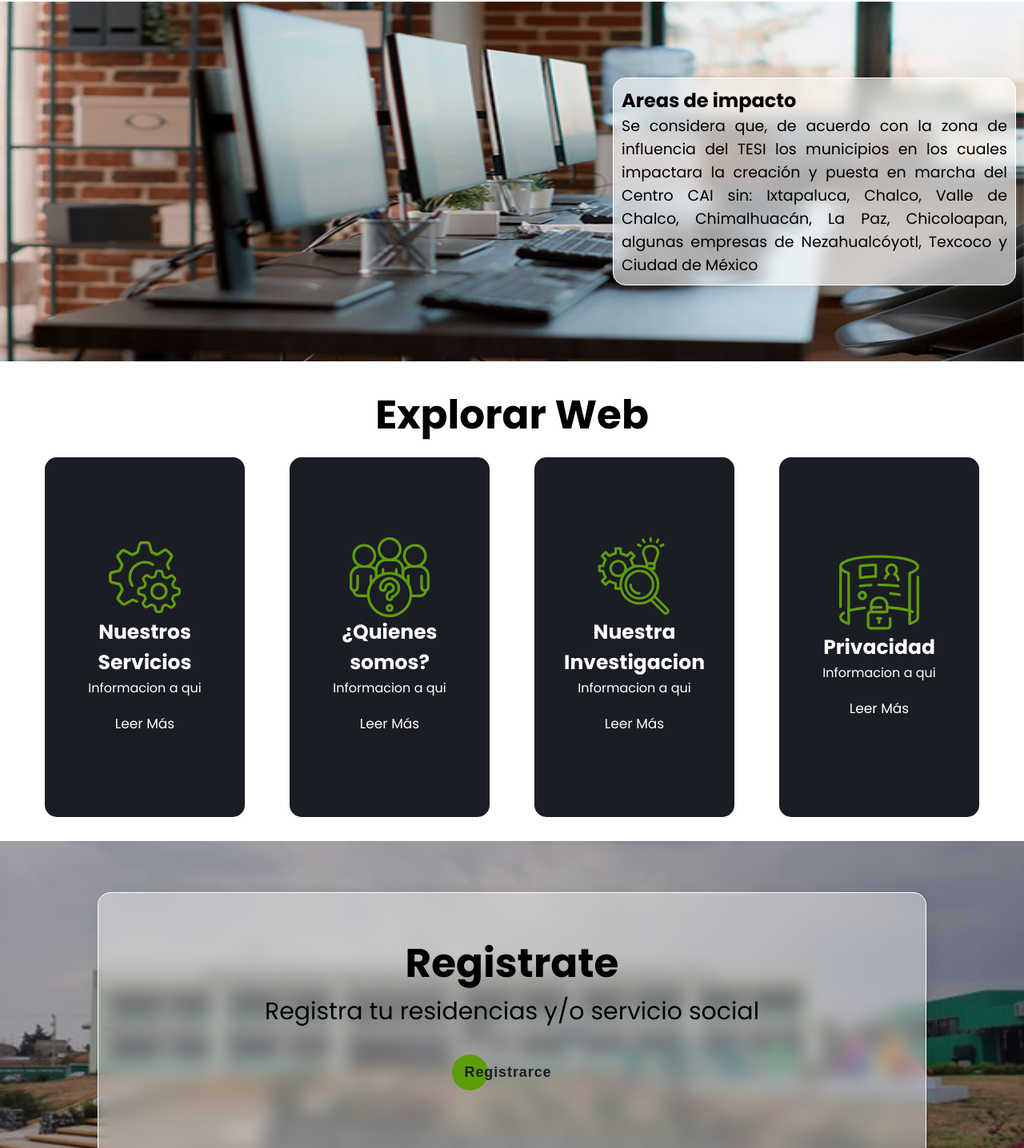
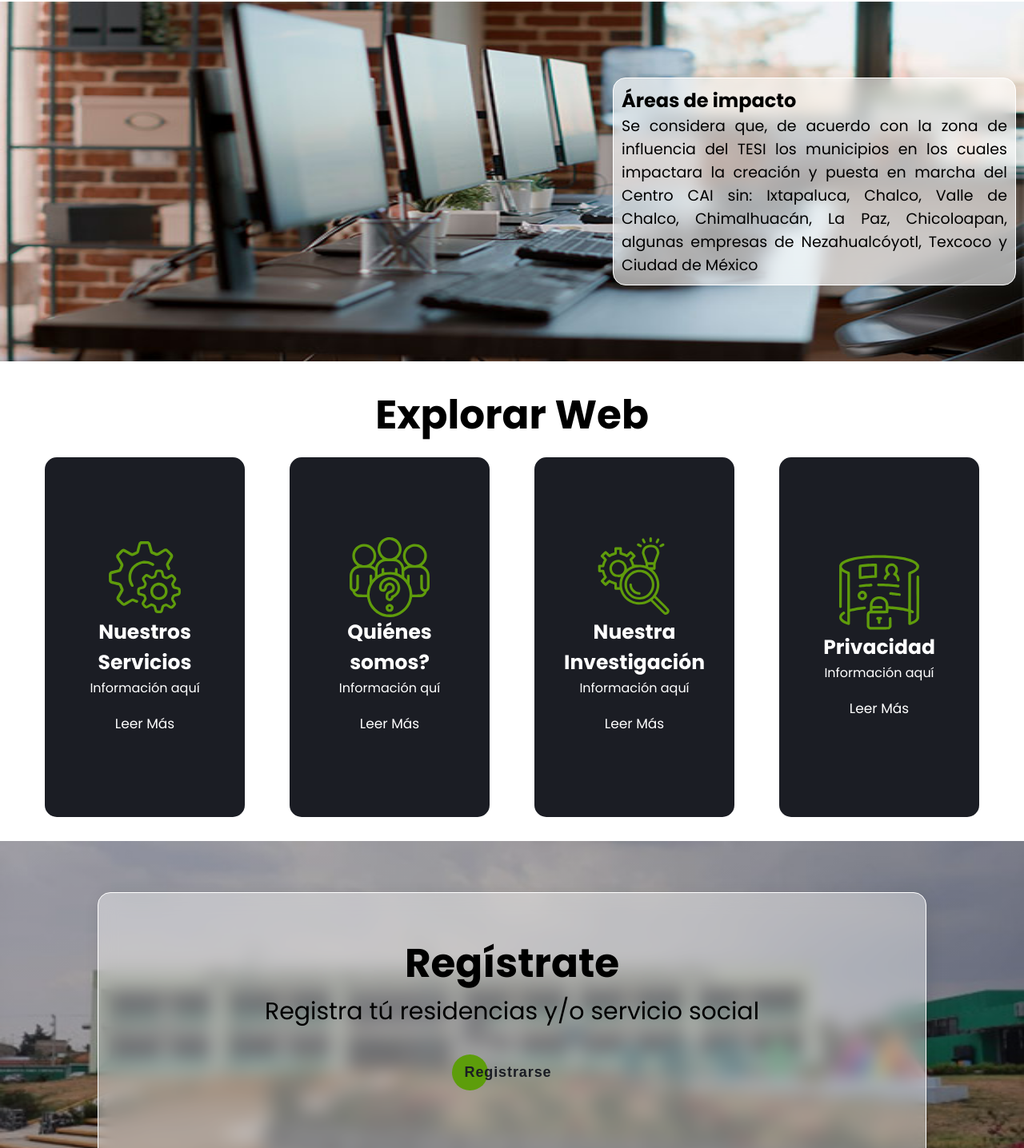
Before and after one commit to LuisLuna24/TESI, a PHP site: page / in a window 1280 px wide. Shown: the part 2300-3736 px from the top of the page at 80% size. Run offline with PHP 8.4, Linux system fonts and the light colour scheme.

Commit message:
Correccion de Ortografia

```diff
--- a/index.php
+++ b/index.php
@@ -107,7 +107,7 @@
     <section class="Impacto" id="Impacto">
         <div class="Impacto_Contenedor">
             <div class="Impacto_Contenido">
-                <h1 class="Impacto_Titulo">Areas de impacto</h1>
+                <h1 class="Impacto_Titulo">Áreas de impacto</h1>
                 <p class="ImpactoContenido">Se considera que, de acuerdo con la zona de influencia del TESI los municipios en los cuales impactara la creación y puesta en marcha del Centro CAI sin: Ixtapaluca, Chalco, Valle de Chalco, Chimalhuacán, La Paz, Chicoloapan, algunas empresas de Nezahualcóyotl, Texcoco y Ciudad de México</p>
             </div>
         </div>
@@ -122,23 +122,23 @@
                 <img src="img/services.svg" alt="">
                 <div class="Explorar_Card_Contenido">
                     <h1>Nuestros<br>Servicios</h1>
-                    <p>Informacion a qui</p>
+                    <p>Información aquí</p>
                 </div>
                 <a class="Explorar_Card_Boton" href="servicios.php">Leer Más</a>
             </div>
             <div class="Explorar_Card">
                 <img src="img/acerca-de.svg" alt="">
                 <div class="Explorar_Card_Contenido">
-                    <h1>¿Quienes<br>somos?</h1>
-                    <p>Informacion a qui</p>
+                    <h1>Quiénes<br>somos?</h1>
+                    <p>Información quí</p>
                 </div>
                 <a class="Explorar_Card_Boton" href="Quienes_Somos.php">Leer Más</a>
             </div>
             <div class="Explorar_Card">
                 <img src="img/investigacion-y-desarrollo.svg" alt="">
                 <div class="Explorar_Card_Contenido">
-                    <h1>Nuestra<br>Investigacion</h1>
-                    <p>Informacion a qui</p>
+                    <h1>Nuestra<br>Investigación</h1>
+                    <p>Información aquí</p>
                 </div>
                 <a class="Explorar_Card_Boton" href="investigacion.php">Leer Más</a>
             </div>
@@ -146,7 +146,7 @@
                 <img src="img/privacidad.svg" alt="">
                 <div class="Explorar_Card_Contenido">
                     <h1>Privacidad</h1>
-                    <p>Informacion a qui</p>
+                    <p>Información aquí</p>
                 </div>
                 <a class="Explorar_Card_Boton" href="privacidad.php">Leer Más</a>
             </div>
@@ -160,9 +160,9 @@
     <Section class="Contacto" id="Contacto_Index">
         <nav class="Contacto_Contenedor">
             <div class="Contacto_Texto">
-                <h1 class="Contacto_Titulo">Registrate</h1>
-                <p class="Contacto_Texto">Registra tu residencias y/o servicio social</p>
-                <a href="registro.php" class="cta"><span>Registrarce</span><svg viewBox="0 0 13 10" height="10px" width="15px"><path d="M1,5 L11,5"></path><polyline points="8 1 12 5 8 9"></polyline></svg></a>
+                <h1 class="Contacto_Titulo">Regístrate</h1>
+                <p class="Contacto_Texto">Registra tú residencias y/o servicio social</p>
+                <a href="registro.php" class="cta"><span>Registrarse</span><svg viewBox="0 0 13 10" height="10px" width="15px"><path d="M1,5 L11,5"></path><polyline points="8 1 12 5 8 9"></polyline></svg></a>
             </div>
         </nav>
     </Section>
```
Also changed, not shown: Servicios.php (+9 -9 lines), contacto.php (+5 -5 lines), investigacion.php (+4 -4 lines).
